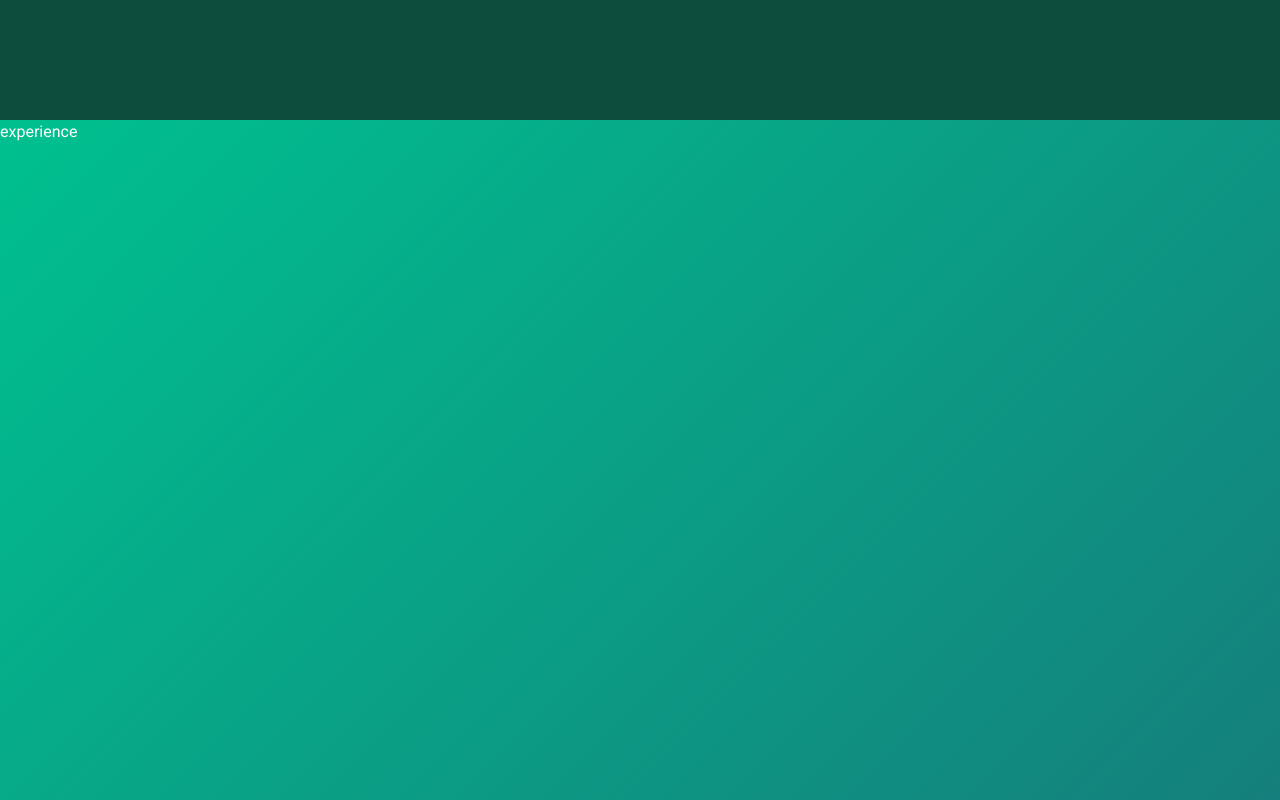
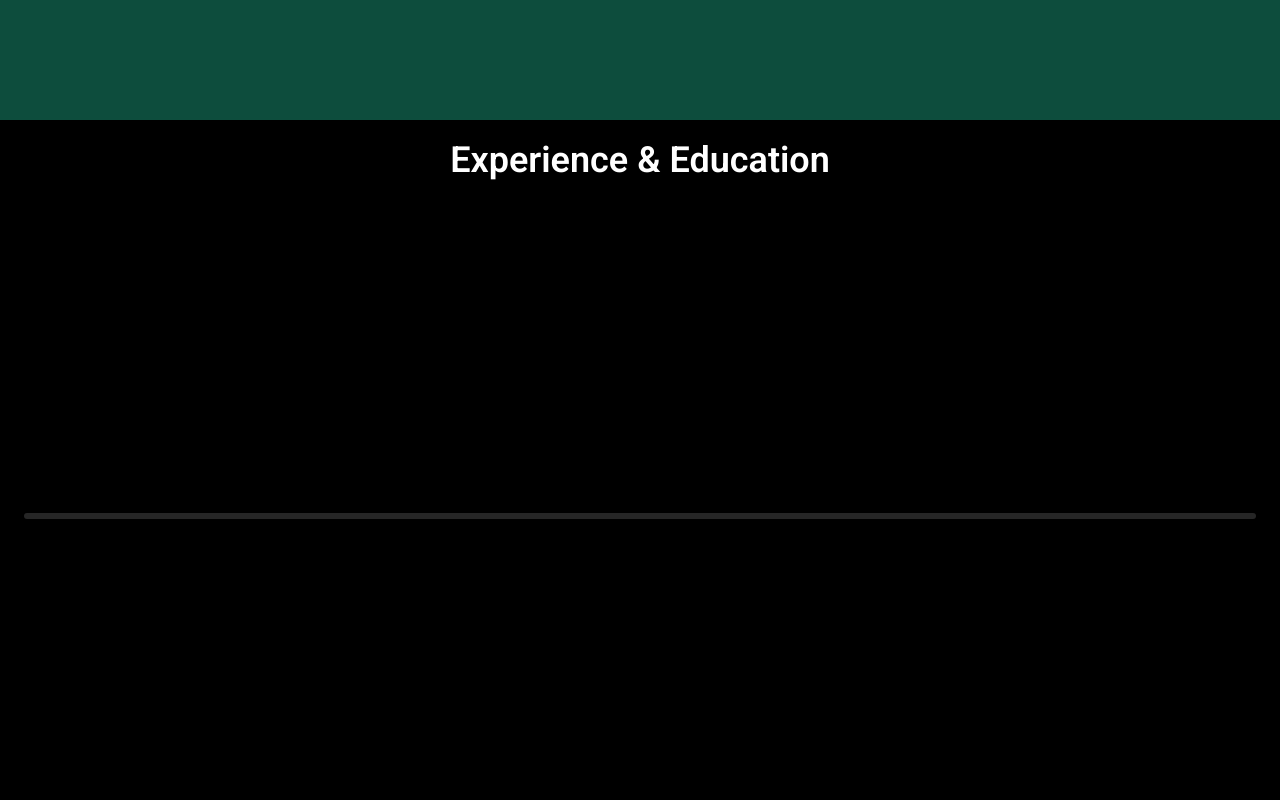
Before and after one commit to sachindataninja123/portfolio-showcase, a React (Vite) app in the folder React Portfolio/: page / in a window 1280 px wide. Shown: the part 4280-5080 px from the top of the page. Built offline with nearby package versions, Linux system fonts and the light colour scheme.

Commit message:
Experience Section

```diff
--- a/React Portfolio/src/sections/Experience.jsx
+++ b/React Portfolio/src/sections/Experience.jsx
@@ -1,11 +1,183 @@
-import React from 'react'
+import { delay, useTransform, motion, useScroll } from "framer-motion";
+import React, { useEffect, useMemo, useRef, useState } from "react";
+
+const experiences = [
+  {
+    role: "Web Developer Intern",
+    company: "Infosys Springboard",
+    duration: "Oct - Nov 2025",
+    description:
+      "Developed a MERN stack web app for inter-college event management with authentication, role-based access, and event management features.",
+  },
+  {
+    role: "Web Developer Intern",
+    company: "Oasis Infobyte",
+    duration: "June-2025",
+    description: "Gained hands-on web development experience.",
+  },
+  {
+    role: "Bachelor of Technology in Computer Science",
+    company: "Lingayas Vidyapeeth",
+    duration: "2024 - Present ",
+    description:
+      "Pursuing a Bachelor of Technology in Computer Science, building a strong foundation in computer science and software engineering.",
+  },
+];
+
+function ExperienceItem({ exp, idx, start, end, scrollYProgress, layout }) {
+  const scale = useTransform(scrollYProgress, [start, end], [0, 1]);
+  const opacity = useTransform(scrollYProgress, [start, end], [0, 1]);
+  const y = useTransform(
+    scrollYProgress,
+    [start, end],
+    [idx % 2 == 0 ? 30 : -30, 0],
+  );
+  const x = useTransform(scrollYProgress, [start, end], [-24, 0]);
+
+  if (layout === "desktop") {
+    return (
+      <div className="relative flex flex-1 justify-center items-center min-w-0">
+        <motion.div
+          className="z-10 w-7 h-7 rounded-full bg-white shadow-[0_0_0_8px_rgba(255 ,255,255,0.1)]"
+          style={{ scale, opacity }}
+        ></motion.div>
+        <motion.div
+          className={`absolute ${idx % 2 === 0 ? "-top-8" : " -bottom-8"} w-0.75 bg-white/40 `}
+          style={{ height: 40, opacity }}
+        ></motion.div>
+        <motion.article
+          className={`absolute ${idx % 2 === 0 ? "bottom-12" : " top-12"} bg-gray-900/80 backdrop-blur border border-gray-700/70 rounded-xl p-7 w-[320px] shadow-lg`}
+          style={{ opacity, y, maxWidth: "90vw" }}
+          transition={{ duartion: 0.4, delay: idx * 0.15 }}
+        >
+          <h3 className="text-xl font-semibold">{exp.role}</h3>
+          <p className="text-md text-gray-400 mb-3">
+            {exp.company} | {exp.duration}
+          </p>
+          <p className="text-md text-gray-300 wrap-break-word">
+            {exp.description}
+          </p>
+        </motion.article>
+      </div>
+    );
+  }
+  return (
+    <div className="relative flex items-start">
+      <motion.div
+        className="absolute -left-3.5 top-3 z-10 w-7 h-7 rounded-full bg-white  shadow-[0_0_0_8px_rgba(255 ,255,255,0.1)]"
+        style={{ scale, opacity }}
+      ></motion.div>
+      <motion.article
+        className="bg-gray-900/80 backdrop-blur border border-gray-700/70 rounded-xl p-5 w-[90vw] max-w-sm ml-6 shadow-lg"
+        style={{ opacity, x }}
+        transition={{ duration: 0.4, delay: idx * 0.15 }}
+      >
+        <h3 className="text-lg font-semibold wrap-break-word">{exp.role}</h3>
+        <p className="text-sm text-gray-400 mb-2 wrap-break-word">
+          {exp.company} | {exp.duration}
+        </p>
+        <p className="text-sm text-gray-300 wrap-break-word">
+          {exp.description}
+        </p>
+      </motion.article>
+    </div>
+  );
+}
 
 const Experience = () => {
+  const sceneRef = useRef(null);
+  const [isMobile, setIsMobile] = useState(false);
+
+  useEffect(() => {
+    const checkMobile = () => setIsMobile(window.innerWidth < 768);
+    checkMobile();
+    window.addEventListener("resize", checkMobile);
+    return () => window.removeEventListener("resize", checkMobile);
+  }, []);
+
+  const SCENE_HEIGHT_VH = isMobile
+    ? 160 * experiences.length
+    : 120 * experiences.length;
+
+  const { scrollYProgress } = useScroll({
+    target: sceneRef,
+    offset: ["start start", "end end"],
+  });
+
+  const thresholds = useMemo(
+    () => experiences.map((_, i) => (i + 1) / experiences.length),
+    [],
+  );
+
+  const lineSize = useTransform(scrollYProgress, (v) => `${v * 100}%`);
+
   return (
-    <div className='w-full h-screen'>
-      <h1>experience</h1>
-    </div>
-  )
-}
+    <section id="experience" className="relative text-white bg-black">
+      <div
+        ref={sceneRef}
+        style={{ height: `${SCENE_HEIGHT_VH}vh`, minHeight: "120vh" }}
+        className="relative"
+      >
+        <div className="sticky top-0 h-screen flex flex-col">
+          <h2 className="text-3xl sm:text-4xl font-semibold mt-5 text-center">
+            Experience & Education
+          </h2>
+          <div className="flex flex-1 items-center justify-center px-6 pb-10">
+            {!isMobile && (
+              <div className="relative w-full max-w-7xl">
+                <div className="relative h-1.5 bg-white/15 rounded">
+                  <motion.div
+                    className="absolute left-0 top-0 h-1.5 bg-white rounded origin-left"
+                    style={{ width: lineSize }}
+                  ></motion.div>
+                </div>
 
-export default Experience
+                <div className="relative flex justify-between mt-0">
+                  {experiences.map((exp, idx) => (
+                    <ExperienceItem
+                      key={idx}
+                      exp={exp}
+                      idx={idx}
+                      start={idx === 0 ? 0 : thresholds[idx - 1]}
+                      end={thresholds[idx]}
+                      scrollYProgress={scrollYProgress}
+                      layout="desktop"
+                    />
+                  ))}
+                </div>
+              </div>
+            )}
+            {isMobile && (
+              <div className="relative w-full max-w-md">
+                <div className="absolute left-0 top-0 bottom-0 w-1.5 bg-white/15 rounded">
+                  <motion.div
+                    className="absolute top-0 left-0 w-1.5 bg-white origin-top"
+                    style={{ height: lineSize }}
+                  >
+
+                  </motion.div>
+
+                </div>
+                <div className="relative flex flex-col gap-10 ml-10 mt-6 pb-28">
+                   {experiences.map((exp, idx) => (
+                    <ExperienceItem
+                      key={idx}
+                      exp={exp}
+                      idx={idx}
+                      start={idx === 0 ? 0 : thresholds[idx - 1]}
+                      end={thresholds[idx]}
+                      scrollYProgress={scrollYProgress}
+                      layout="mobile"
+                    />
+                  ))}
+                </div>
+              </div>
+            )}
+          </div>
+        </div>
+      </div>
+    </section>
+  );
+};
+
+export default Experience;
```
